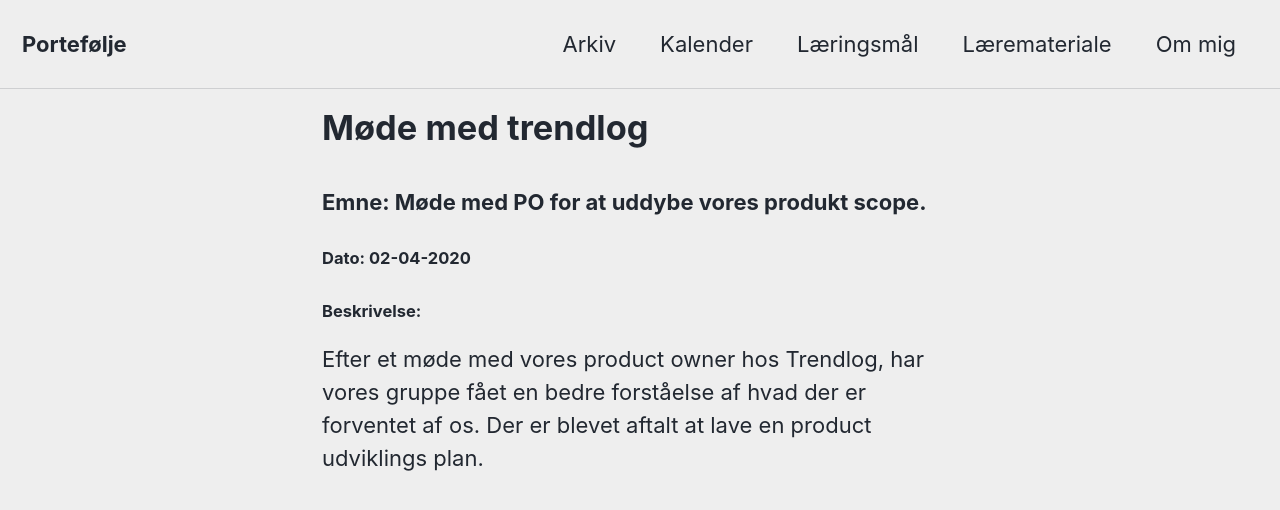
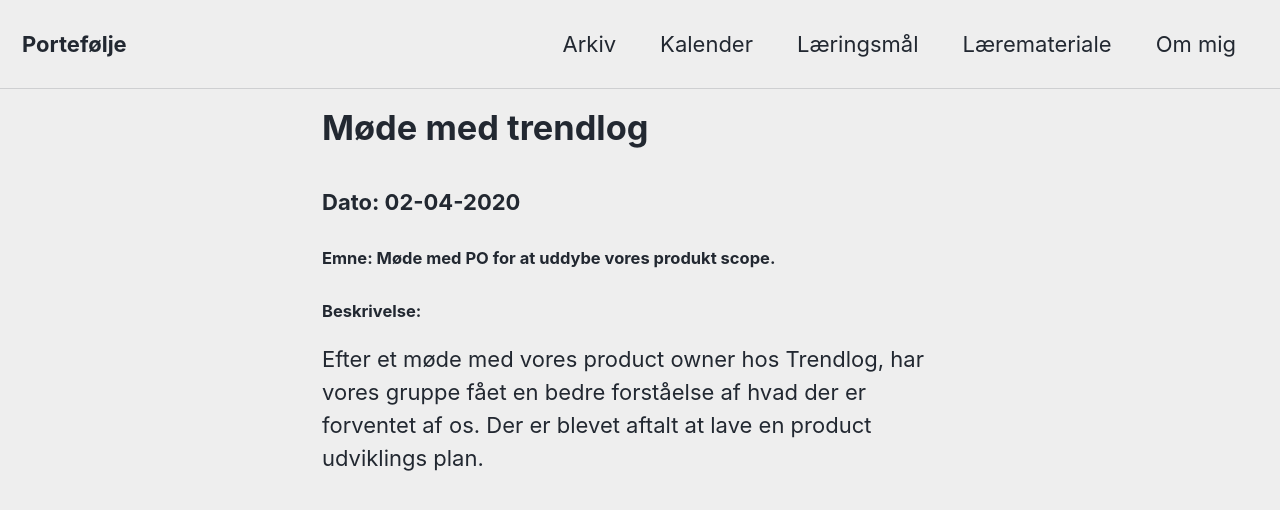
Before and after one commit to Emil428f/Portfolio, a Jekyll site: the page built from _posts/2020-02-04-Møde med Trendlog.md, in a window 1280 px wide and 900 px high. Shown: the top 510 px of the window. Built offline with Jekyll 4.4.1, drawn with Linux system fonts in a browser that asks for light colours; cached includes are drawn as plain includes; nearby versions of some CDN libraries.

```diff
--- a/_posts/2020-02-04-Møde med Trendlog.md
+++ b/_posts/2020-02-04-Møde med Trendlog.md
@@ -4,12 +4,11 @@ author: Emil
 categories: [Systemudvikling]
 tags: [Trendlog, Møde]
 ---
+<h3>Dato: 02-04-2020</h3>
 
-<h3>Emne: Møde med PO for at uddybe vores produkt scope.</h3>
+<h4>Emne: Møde med PO for at uddybe vores produkt scope.</h4>
 
-<h5>Dato: 02-04-2020</h5>
-
-<h4>Beskrivelse:</h4>
+<h5>Beskrivelse:</h5>
 
 <p>Efter et møde med vores product owner hos Trendlog, har vores gruppe fået en bedre forståelse af hvad der er forventet af os.
 
```
